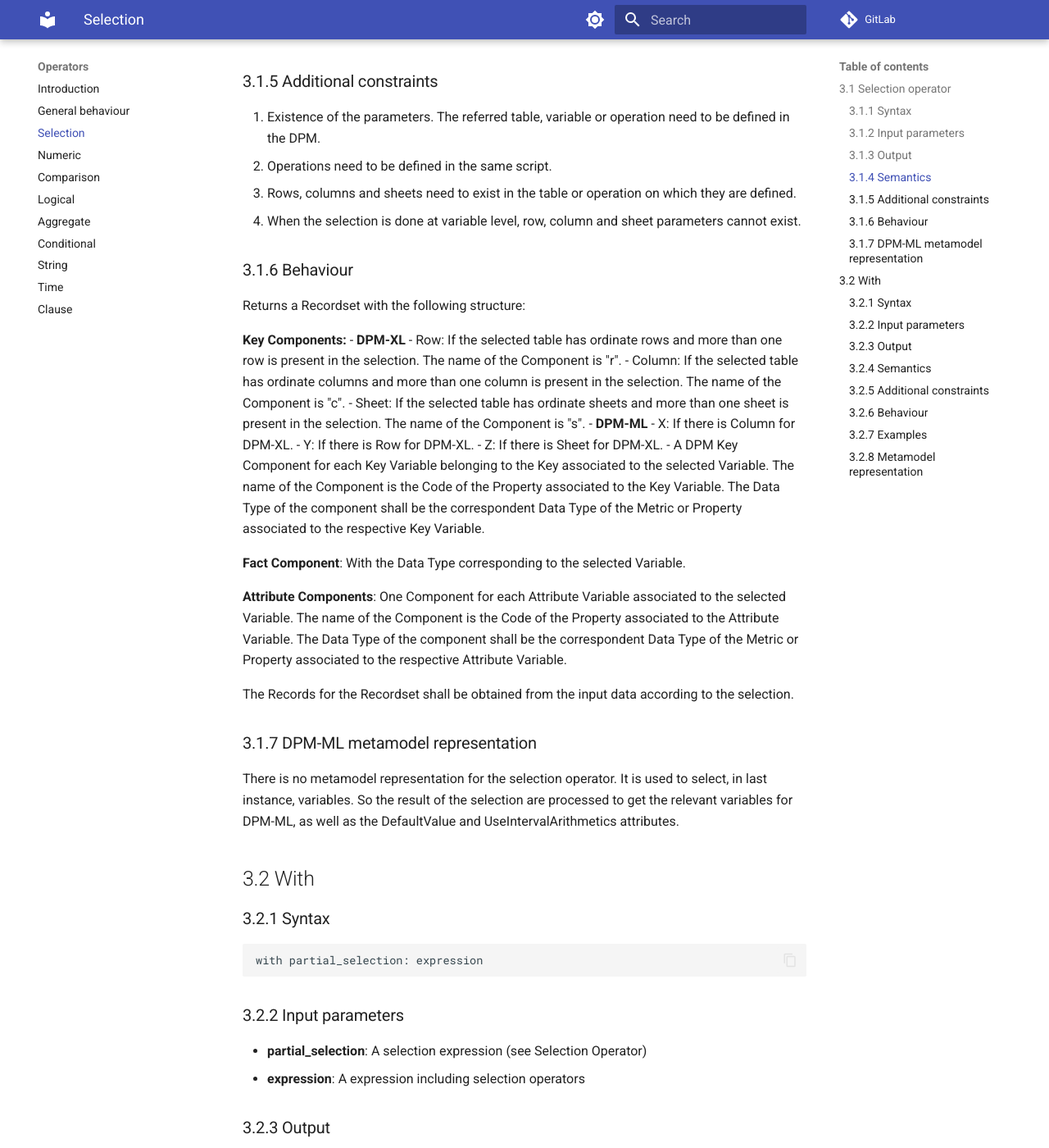
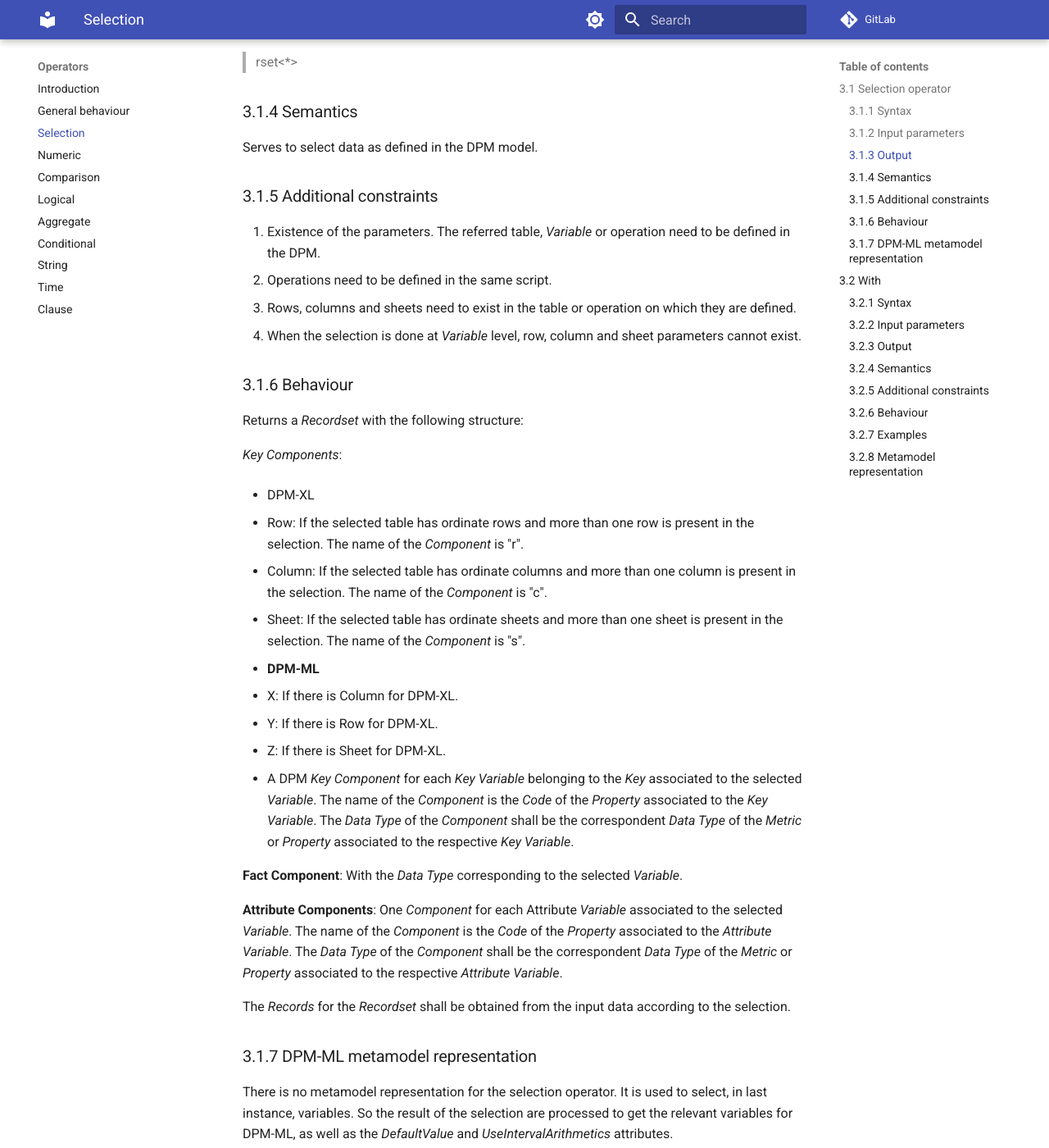
Before and after one commit to antonio-olleros/dpm-docs, an MkDocs documentation site: the page built from docs/operators/03-selection-operators.md, in a window 1280 px wide and 1400 px high, scrolled down 979 px. Shown: the whole window at 82% size. Built offline with MkDocs 1.6.1 and Material for MkDocs 9.7.7, drawn with Linux system fonts in a browser that asks for light colours; comment, search, counter and statistics services are not loaded; some of the changed text lies outside the part shown.

Commit message:
03-selection-operators reviewed

````diff
--- a/docs/operators/03-selection-operators.md
+++ b/docs/operators/03-selection-operators.md
@@ -4,14 +4,20 @@
 
 ### 3.1.1 Syntax
 
-```
-{[ttable | vvariable | ooperation]1
-[rrow [, rrow]* | rrow_init–rrow_end | r*]*
-[ccol [, ccol]*| ccol_init–ccol_end | c* ]*
-[ssheet [, ssheet]*| ssheet_init–ssheet_end | s*]*
-interval_arithmetics, fallback_value
-}
-```
+
+> {
+
+>> [**t**table | **v**variable | **o**operation]1
+
+>> [**r**row [, **r**row]* | **r**row_init–row_end | **r***]*
+
+>> [**c**col [, **c**col]*| **c**col_init–col_end | **c*** ]*
+
+>> [**s**sheet [, **s**sheet]*| **s**sheet_init–sheet_end | **s***]*
+
+>> _interval_arithmetics_, _fallback_value_
+
+>}
 
 ### 3.1.2 Input parameters
 
@@ -26,7 +32,7 @@
 
 ### 3.1.3 Output
 
-rset<*>
+> rset<*>
 
 ### 3.1.4 Semantics
 
@@ -34,43 +40,45 @@
 
 ### 3.1.5 Additional constraints
 
-1. Existence of the parameters. The referred table, variable or operation need to be defined in the DPM.
+1. Existence of the parameters. The referred table, _Variable_ or operation need to be defined in the DPM.
 2. Operations need to be defined in the same script.
 3. Rows, columns and sheets need to exist in the table or operation on which they are defined.
-4. When the selection is done at variable level, row, column and sheet parameters cannot exist.
+4. When the selection is done at _Variable_ level, row, column and sheet parameters cannot exist.
 
 ### 3.1.6 Behaviour
 
-Returns a Recordset with the following structure:
+Returns a _Recordset_ with the following structure:
 
-**Key Components:**
-- **DPM-XL**
-  - Row: If the selected table has ordinate rows and more than one row is present in the selection. The name of the Component is "r".
-  - Column: If the selected table has ordinate columns and more than one column is present in the selection. The name of the Component is "c".
-  - Sheet: If the selected table has ordinate sheets and more than one sheet is present in the selection. The name of the Component is "s".
+_Key Components_:
+
+- DPM-XL
+
+  - Row: If the selected table has ordinate rows and more than one row is present in the selection. The name of the _Component_ is "r".
+  - Column: If the selected table has ordinate columns and more than one column is present in the selection. The name of the _Component_ is "c".
+  - Sheet: If the selected table has ordinate sheets and more than one sheet is present in the selection. The name of the _Component_ is "s".
+
 - **DPM-ML**
   - X: If there is Column for DPM-XL.
   - Y: If there is Row for DPM-XL.
   - Z: If there is Sheet for DPM-XL.
-- A DPM Key Component for each Key Variable belonging to the Key associated to the selected Variable. The name of the Component is the Code of the Property associated to the Key Variable. The Data Type of the component shall be the correspondent Data Type of the Metric or Property associated to the respective Key Variable.
+- A DPM _Key Component_ for each _Key Variable_ belonging to the _Key_ associated to the selected _Variable_. The name of the _Component_ is the _Code_ of the _Property_ associated to the _Key Variable_. The _Data Type_ of the _Component_ shall be the correspondent _Data Type_ of the _Metric_ or _Property_ associated to the respective _Key Variable_.
 
-**Fact Component**: With the Data Type corresponding to the selected Variable.
+**Fact Component**: With the _Data Type_ corresponding to the selected _Variable_.
 
-**Attribute Components**: One Component for each Attribute Variable associated to the selected Variable. The name of the Component is the Code of the Property associated to the Attribute Variable. The Data Type of the component shall be the correspondent Data Type of the Metric or Property associated to the respective Attribute Variable.
+**Attribute Components**: One _Component_ for each Attribute _Variable_ associated to the selected _Variable_. The name of the _Component_ is the _Code_ of the _Property_ associated to the _Attribute Variable_. The _Data Type_ of the _Component_ shall be the correspondent _Data Type_ of the _Metric_ or _Property_ associated to the respective _Attribute Variable_.
 
-The Records for the Recordset shall be obtained from the input data according to the selection.
+The _Records_ for the _Recordset_ shall be obtained from the input data according to the selection.
 
 ### 3.1.7 DPM-ML metamodel representation
 
-There is no metamodel representation for the selection operator. It is used to select, in last instance, variables. So the result of the selection are processed to get the relevant variables for DPM-ML, as well as the DefaultValue and UseIntervalArithmetics attributes.
+There is no metamodel representation for the selection operator. It is used to select, in last instance, variables. So the result of the selection are processed to get the relevant variables for DPM-ML, as well as the _DefaultValue_ and _UseIntervalArithmetics_ attributes.
 
 ## 3.2 With
 
 ### 3.2.1 Syntax
 
-```
-with partial_selection: expression
-```
+> **with** partial_selection: _expression_
+
 
 ### 3.2.2 Input parameters
 
````
Also changed, not shown: docs/operators/02-general-behaviour.md (+1 -1 lines).
